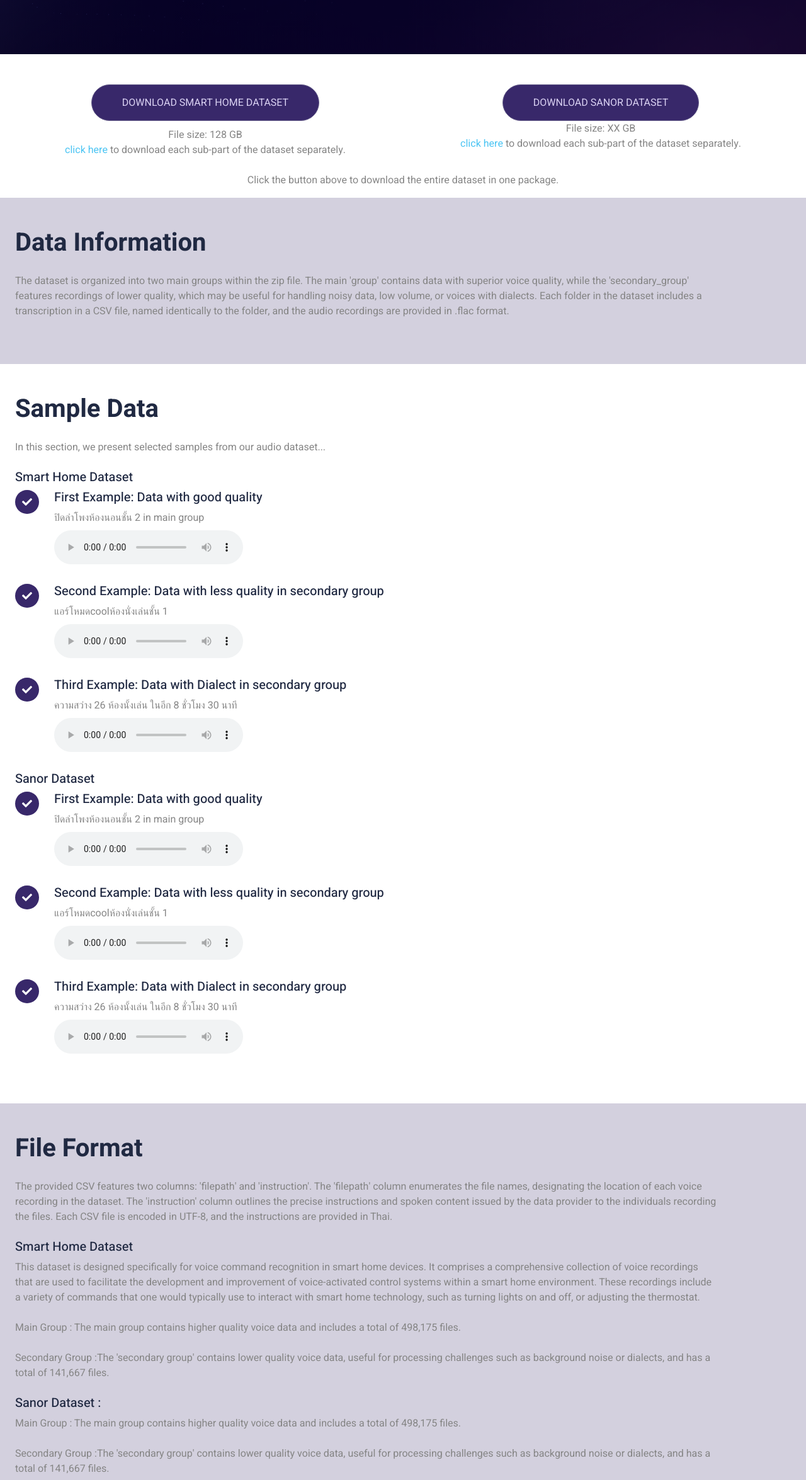
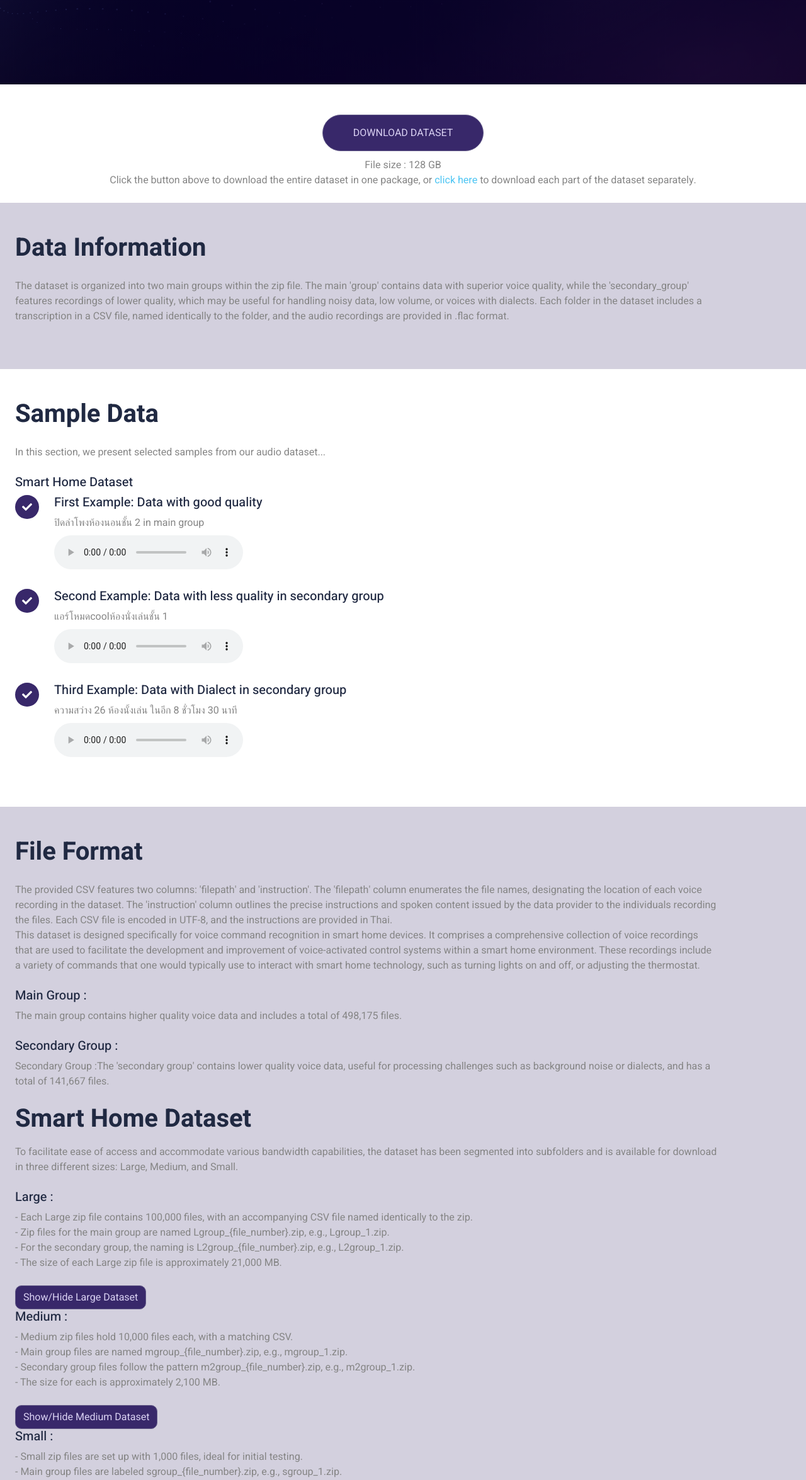
Before and after one commit to vulcan-coalition/data_download_page, a plain HTML site: page index.html in a window 1280 px wide. Shown: the part 450-2800 px from the top of the page at 63% size. Drawn offline with nearby package versions, Linux system fonts and the light colour scheme.

Commit message:
update design

```diff
--- a/index.html
+++ b/index.html
@@ -47,7 +47,7 @@
                             <a href="#Information" class="nav-item nav-link">Data Information</a>
                             <a href="#sample" class="nav-item nav-link">Sample data</a>
                             <a href="#format" class="nav-item nav-link">File format</a>
-                            <a href="#smart_home" class="nav-item nav-link">Smart Home Dataset</a>
+                            <a href="#prtial_download" class="nav-item nav-link">Partial Download</a>
                             <a href="#Acknowledgment" class="nav-item nav-link">Acknowledgment</a>
                             <a href="#Credits" class="nav-item nav-link">Credits</a>
                         </div>
@@ -62,7 +62,7 @@
                             <div class="text-center text-lg-start hero-content">
                                 <img src="./img/depa x vulcan_Logopng.png" alt="DEPA x VULCAN Logo" class="hero-logo">
                                 <div>
-                                    <h1 class="text-white mb-4">Thai language TTS dataset</h1>
+                                    <h1 class="text-white mb-4">Smart Home Thai language TTS dataset</h1>
                                     <p class="text-white pb-3 animated slideInDown">
                                         This open Thai language speech collection, is a product of the Vulcan Coalition.
                                         <br>The project receives sponsorship from the Thailand Digital Economy Promotion Agency.
@@ -75,27 +75,12 @@
                 </div>
             </div>
             <div class="container-fluid bg-white">
-                <div class="row">
-                    <div class="col-md-6 text-center">
-                        <a href="https://vulcan-public-storage.ap-south-1.linodeobjects.com/fulldatset/VulcanDepaDataset.zip" class="btn btn-primary py-sm-3 px-sm-5 rounded-pill" id="downloadButton" onclick="startDownload()">DOWNLOAD SMART HOME DATASET</a>
-                        <div id="progressBar" class="progress-bar"></div>
-                        <p class="mb-4">File size: 128 GB<br>
-                            <a href="#smart_home">click here</a>
-                            to download each sub-part of the dataset separately.
-                        </p>
-                    </div>
-                    <div class="col-md-6 text-center">
-                        <!-- Replace with your new button details -->
-                        <a href="https://vulcan-public-storage.ap-south-1.linodeobjects.com/fulldatset/VulcanDepaDataset.zip" class="btn btn-primary py-sm-3 px-sm-5 rounded-pill">DOWNLOAD SANOR DATASET</a>
-                        <!-- Additional content for the second button if needed -->
-                        <p class="mb-4">File size: XX GB<br>
-                            <a href="#smart_home">click here</a>
-                            to download each sub-part of the dataset separately.
-                        </p>
-                    </div>
-                </div>
                 <div class="text-center">
-                    <p>Click the button above to download the entire dataset in one package.
+                    <a href="https://vulcan-public-storage.ap-south-1.linodeobjects.com/fulldatset/VulcanDepaDataset.zip" class="btn btn-primary py-sm-3 px-sm-5 rounded-pill" id="downloadButton" onclick="startDownload()">DOWNLOAD DATASET</a>
+                    <div id="progressBar" class="progress-bar"></div>
+                    <p class="mb-4">File size : 128 GB <br>Click the button above to download the entire dataset in one package, or
+                            <a href="#parts" >click here</a>
+                            to download each part of the dataset separately.
                     </p>
                 </div>
             </div>
@@ -168,55 +153,6 @@
                                     </div>
                                 </div>
                             </div>
-
-                            <h5>Sanor Dataset</h5>
-                            <div>
-                                <div class="d-flex mb-4">
-                                    <div class="btn-square rounded-circle bg-primary text-white me-4">
-                                        <i class="fa fa-check" aria-hidden="true"></i>
-                                        <span class="visually-hidden">Checked</span>
-                                    </div>
-
-                                    <div>
-                                        <h5>First Example: Data with good quality</h5>
-                                        <p class="mb-2">ปิดลำโพงห้องนอนชั้น 2 in main group</p>
-                                            <audio controls>
-                                                <source src="./img/sound_ex1.flac" type="audio/flac">
-                                                Your browser does not support the audio element.
-                                            </audio>
-                                    </div>
-                                </div>
-                                <!-- Second Example -->
-                                <div class="d-flex mb-4">
-                                    <div class="btn-square rounded-circle bg-primary text-white me-4">
-                                        <i class="fa fa-check" aria-hidden="true"></i>
-                                        <span class="visually-hidden">Checked</span>
-                                    </div>
-                                    <div>
-                                        <h5>Second Example: Data with less quality in secondary group</h5>
-                                        <p class="mb-2">แอร์โหมดcoolห้องนั่งเล่นชั้น 1 </p>
-                                        <audio controls>
-                                            <source src="./img/sound_ex2.flac" type="audio/flac">
-                                            Your browser does not support the audio element.
-                                        </audio>
-                                    </div>
-                                </div>
-                                <!-- Third Example -->
-                                <div class="d-flex mb-4">
-                                    <div class="btn-square rounded-circle bg-primary text-white me-4">
-                                        <i class="fa fa-check" aria-hidden="true"></i>
-                                        <span class="visually-hidden">Checked</span>
-                                    </div>
-                                    <div>
-                                        <h5>Third Example: Data with Dialect in secondary group</h5>
-                                        <p class="mb-2">ความสว่าง 26 ห้องนั้งเล่น ในอีก 8 ชั่วโมง 30 นาที</p>
-                                        <audio controls>
-                                            <source src="./img/sound_ex3.flac" type="audio/flac">
-                                            Your browser does not support the audio element.
-                                        </audio>
-                                    </div>
-                                </div>
-                            </div>
                         </div>
                     </div>
                 </div>
@@ -229,18 +165,13 @@
                         <div class="wow fadeInUp" data-wow-delay="0.1s">
                             <h1 class="mb-4">File Format</h1>
                             <p class="mb-4">
-                                The provided CSV features two columns: 'filepath' and 'instruction'. The 'filepath' column enumerates the file names, designating the location of each voice recording in the dataset. The 'instruction' column outlines the precise instructions and spoken content issued by the data provider to the individuals recording the files. Each CSV file is encoded in UTF-8, and the instructions are provided in Thai.</p>
-                            <h5>Smart Home Dataset</h5>
-                            <p class="mb-4">
+                                The provided CSV features two columns: 'filepath' and 'instruction'. The 'filepath' column enumerates the file names, designating the location of each voice recording in the dataset. The 'instruction' column outlines the precise instructions and spoken content issued by the data provider to the individuals recording the files. Each CSV file is encoded in UTF-8, and the instructions are provided in Thai.<br>
                                 This dataset is designed specifically for voice command recognition in smart home devices. It comprises a comprehensive collection of voice recordings that are used to facilitate the development and improvement of voice-activated control systems within a smart home environment. These recordings include a variety of commands that one would typically use to interact with smart home technology, such as turning lights on and off, or adjusting the thermostat.
                             </p>
-                            <p class="mb-4">Main Group : The main group contains higher quality voice data and includes a total of 498,175 files.</p>
+                            <h5>Main Group : </h5>
+                            <p class="mb-4">The main group contains higher quality voice data and includes a total of 498,175 files.</p>
+                            <h5>Secondary Group :</h5>
                             <p class="mb-4">Secondary Group :The 'secondary group' contains lower quality voice data, useful for processing challenges such as background noise or dialects, and has a total of 141,667 files.</p>
-
-                            <h5>Sanor Dataset :</h5>
-                            <p class="mb-4">Main Group : The main group contains higher quality voice data and includes a total of 498,175 files.</p>
-                            <p class="mb-4">Secondary Group :The 'secondary group' contains lower quality voice data, useful for processing challenges such as background noise or dialects, and has a total of 141,667 files.</p>
-
                         </div>
                     </div>
                 </div>
@@ -248,7 +179,7 @@
                 <!-- Overview End -->
 
                 <!-- Advanced Feature Start -->
-                <div class="container" id="smart_home">
+                <div class="container" id="prtial_download">
                     <div class="row g-6">
                         <div class="wow fadeInUp" data-wow-delay="0.1s">
                             <h1 class="mb-3">Smart Home Dataset</h1>
@@ -262,8 +193,8 @@
                                     - For the secondary group, the naming is L2group_{file_number}.zip, e.g., L2group_1.zip.<br>
                                     - The size of each Large zip file is approximately 21,000 MB.
                                 </p>
-                                <button class="btn btn-primary" onclick="loadJsonData('./img/file_upload_linkl.json', 'fileListLarge')">Download Large Dataset</button>
-                                <div id="fileListLarge" class="vertical-menu"></div>
+                                <button class="btn btn-primary" onclick="toggleVisibility('fileListLarge')">Show/Hide Large Dataset</button>
+                                <div id="fileListLarge" class="vertical-menu" style="display: none;"></div>
                             </div>
 
                             <!-- Medium Section -->
@@ -274,8 +205,8 @@
                                     - Secondary group files follow the pattern m2group_{file_number}.zip, e.g., m2group_1.zip.<br>
                                     - The size for each is approximately 2,100 MB.
                                 </p>
-                                <button class="btn btn-primary" onclick="loadJsonData('./img/file_upload_linkm.json', 'fileListMedium')">Download Medium Dataset</button>
-                                <div id="fileListMedium" class="vertical-menu"></div>
+                                <button class="btn btn-primary" onclick="toggleVisibility('fileListMedium')">Show/Hide Medium Dataset</button>
+                                <div id="fileListMedium" class="vertical-menu" style="display: none;"></div>
                             </div>
 
                             <!-- Small Section -->
@@ -286,8 +217,8 @@
                                     - Secondary group files are named s2group_{file_number}.zip, e.g., s2group_1.zip.<br>
                                     - Each has a size of about 210 MB.
                                 </p>
-                                <button class="btn btn-primary" onclick="loadJsonData('./img/file_upload_links.json', 'fileListSmall')">Download Small Dataset</button>
-                                <div id="fileListSmall" class="vertical-menu"></div>
+                                <button class="btn btn-primary" onclick="toggleVisibility('fileListSmall')">Show/Hide Small Dataset</button>
+                                <div id="fileListSmall" class="vertical-menu" style="display: none;"></div>
                             </div>
 
                             <p class="mb-4">Please note:</p>
```
Also changed, not shown: main.js (+11 -3 lines).
